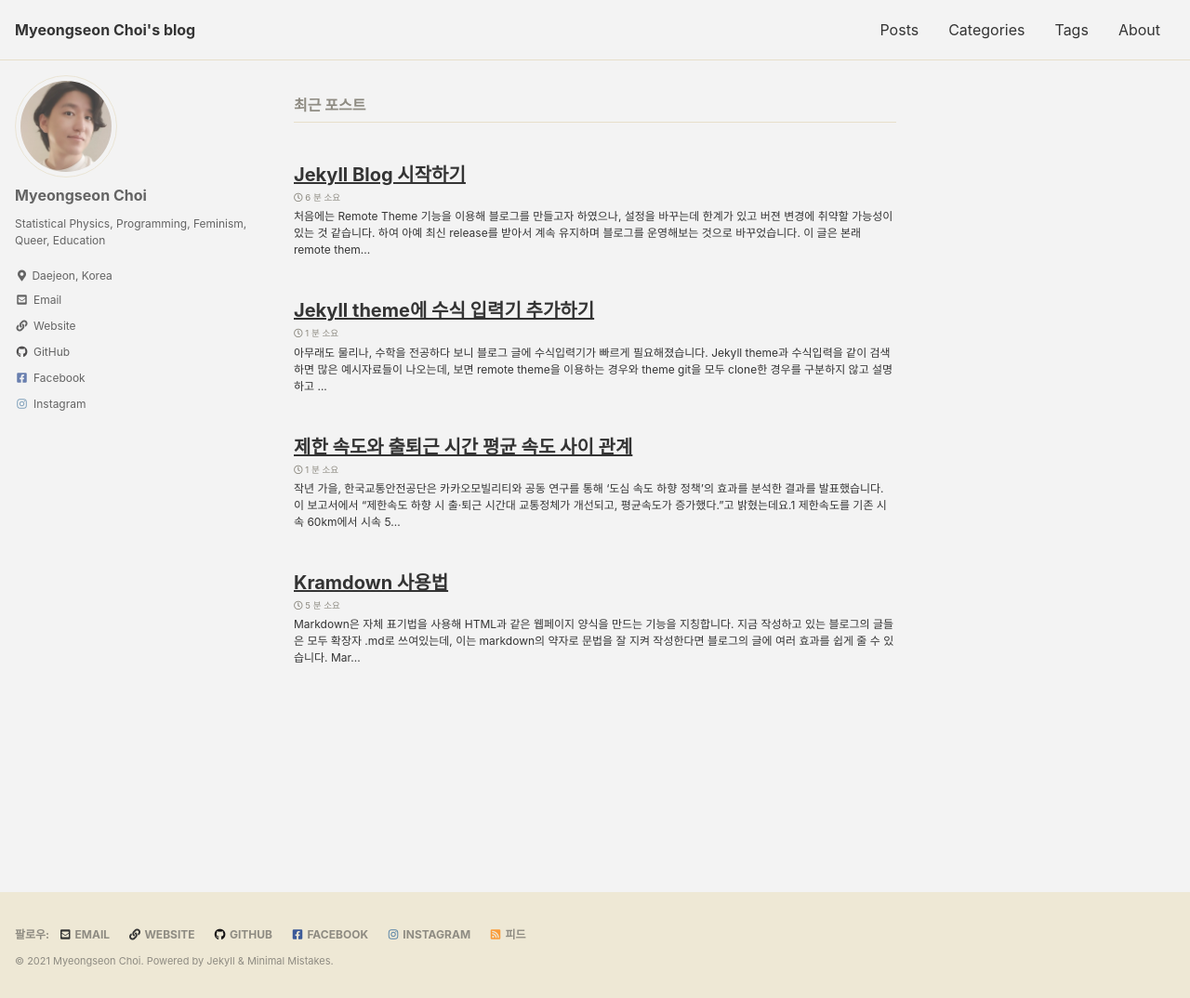
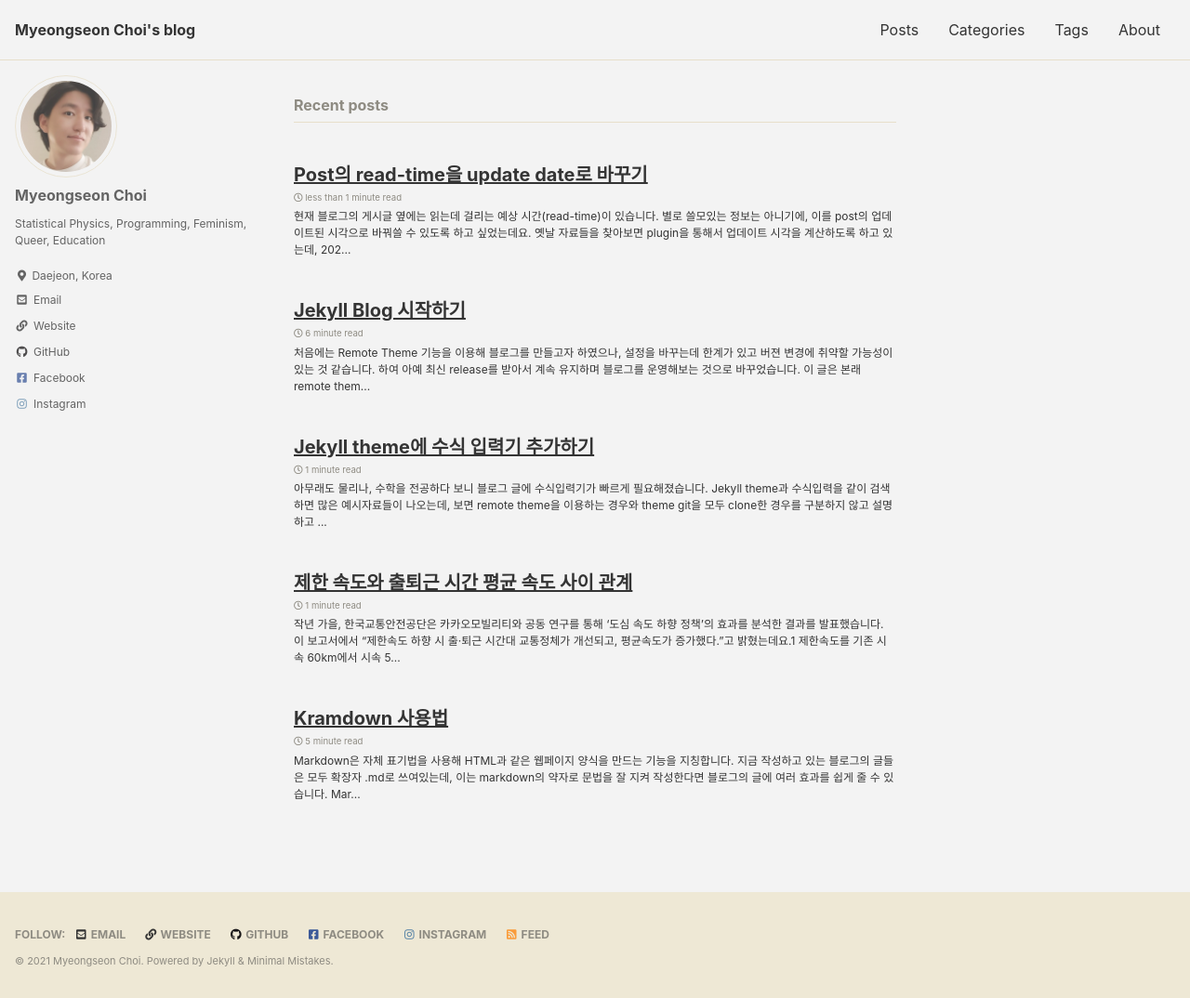
Before and after one commit to key262yek/key262yek.github.io, a Jekyll site: the page built from index.html, in a window 1280 px wide and 1074 px high. Shown: the whole window at 93% size. Built offline with Jekyll 4.4.1, drawn with Linux system fonts in a browser that asks for light colours; cached includes are drawn as plain includes; the list of posts is cut into pages by our own code.

Commit message:
Update post
'Post의 read-time을 update date로 바꾸기' 포스트 내용 추가

```diff
--- a/_config.yml
+++ b/_config.yml
@@ -15,7 +15,7 @@
 minimal_mistakes_skin    : "dirt" # "air", "aqua", "contrast", "dark", "dirt", "neon", "mint", "plum", "sunrise"
 
 # Site Settings
-locale                   : "ko-KR"
+locale                   : "en-US"
 title                    : "Myeongseon Choi's blog"
 title_separator          : "-"
 subtitle                 : # site tagline that appears below site title in masthead
@@ -221,6 +221,7 @@ plugins:
   - jekyll-feed
   - jekyll-include-cache
 
+
 # mimic GitHub Pages with --safe
 whitelist:
   - jekyll-paginate
--- a/_posts/2021-03-10-layout.md
+++ b/_posts/2021-03-10-layout.md
@@ -328,9 +328,3 @@ Favicon이란 브라우저에서 페이지를 열었을 때, 탭의 제목 옆
 만약 release 파일을 그대로 압축을 풀어 홈페이지를 만든 경우에는 favicon.ico가 없다는 경고창이 뜨곤 하는데요.
 그래서 이 블로그에서는 ![favicon](https://key262yek.github.io/favicon.ico)를 만들어 사용하고 있습니다.
 아이콘 자체는 인터넷에서 공짜로 만들어주는 경우도 있고, 기존에 만들어진 것을 공짜로 배포하는 사이트도 있으니 적절히 골라서 repository 제일 밖 directory에 넣어주면 잘 인식하게 됩니다.
-
-### Post에 업데이트 시간 띄우기
-
-현재 블로그의 게시글 옆에는 읽는데 걸리는 예상 시간(read-time)이 있습니다.
-별로 쓸모있는 정보는 아니기에, 이를 post의 update 시간으로 바꿔쓸 수 있도록 코드를 수정하였습니다.
-*_includes/archive-single.html* 파일과 *_includes/single.html*을 수정해주면 되는데, HTML 코드는 Markdown으로 그대로 옮기기 어렵기 때문에 [commit]을 참조해주세요.
--- /dev/null
+++ b/_posts/2021-03-11-update-time-of-post.md
@@ -0,0 +1,31 @@
+---
+title: "Post의 read-time을 update date로 바꾸기"
+date: 2021-03-11T16:34:30-04:00
+categories:
+  - Blog
+tags:
+  - HTML
+  - Github Blog
+toc: true
+toc_label: "Table of Contents"
+toc_icon: "fas fa-clipboard-list"
+toc_sticky: true
+---
+
+현재 블로그의 게시글 옆에는 읽는데 걸리는 예상 시간(read-time)이 있습니다.
+별로 쓸모있는 정보는 아니기에, 이를 post의 업데이트된 시각으로 바꿔쓸 수 있도록 하고 싶었는데요.
+옛날 자료들을 찾아보면 plugin을 통해서 업데이트 시각을 계산하도록 하고 있는데, 2021년 release된 Minimal-Mistakes 템플릿을 기준으로 했을 때는 업데이트 시각은 자체적으로 다른 plugin 없이 곧바로 사용할 수 있습니다.
+당연한것이, post의 각주부분을 보시면 태그, 카테고리와 함께 업데이트 시간이 있으니 자체적으로 계산하고 있단 것을 확인할 수 있습니다.
+
+### 업데이트 시각 띄우기
+
+원하는 위치에 시각을 띄우기 전에 우선 해당 정보를 어떻게 확인할 수 있는지를 찾아보았습니다.
+만들어진 페이지의 html 소스를 확인해보면 `page_meta` 클래스 아래에 `page_date` 클래스 정보가 담겨져 있는걸 확인할 수 있는데요.
+`page_meta`는 *_layouts/single.html*에서 찾을 수 있었습니다.
+*page__date.html*를 불러와 아이콘부터 업데이트 시각까지 한번에 출력하는 방법입니다.
+
+{% include page__date.html %}
+
+그에 반해, Post 제목 아래에 있는 read-time은 *page__meta.html*을 불러오는데, 여기에서 `page__meta-readtime` 클래스가 바로 예상시간을 출력해주는 부분입니다.
+readtime을 계산하는 부분을 주석처리하고, post__date.html를 삽입하면 해결됩니다.
+각각의 원문 파일은 *_includes* 폴더에 있습니다.
```
Also changed, not shown: Gemfile.lock, 9 other files.
